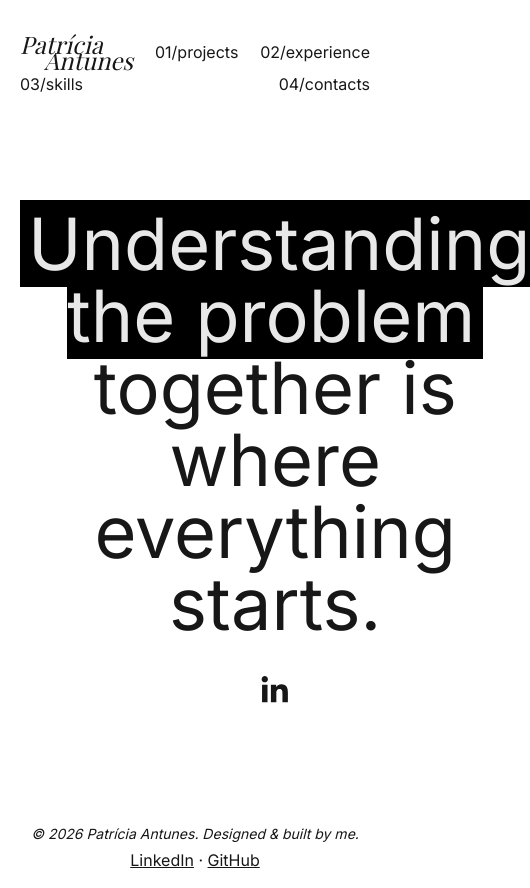
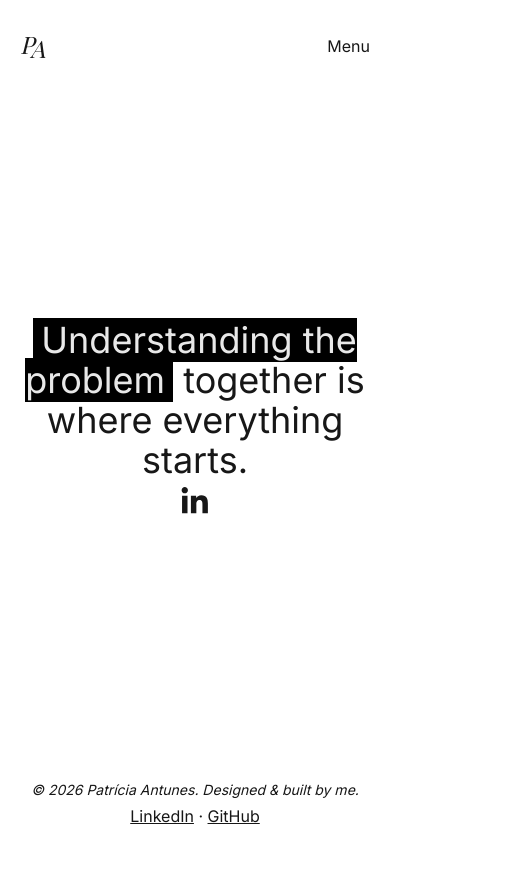
Before and after one commit to patriciafantunes/patriciaantunes-cv, a Next.js app: page /contacts in a window 390 px wide. Shown: the whole page, 530 px wide, since content can reach past the window. After the commit the page ends 844 px from the top, so only its background shows below. Built offline with nearby package versions, Linux system fonts and the light colour scheme; a web font is replaced by a local one.

Commit message:
Ajustes mobile e cores

```diff
--- a/src/app/contacts/page.tsx
+++ b/src/app/contacts/page.tsx
@@ -5,10 +5,10 @@ export default function Skills() {
   return (
     <>
       <div className="h-[520]  max-w-3xl  m-auto py-20 flex flex-col justify-center items-center">
-        <p className="text-7xl text-center">
+        <p className="text-4xl md:text-7xl text-center">
           <span className="bg-white dark:text-black px-2 mix-blend-difference">Understanding the problem</span> together is where everything starts.
           <br/>
-          <a className="mt-5 text-3xl" target="_blank" href="https://www.linkedin.com/in/patr%C3%ADcia-antunes-b1906a114/"><FontAwesomeIcon icon={faLinkedinIn} /></a>
+          <a className="mt-5 text-3xl" target="_blank" href="https://www.linkedin.com/in/patriciafantunes/"><FontAwesomeIcon icon={faLinkedinIn} /></a>
         </p>
       </div>
     </>
--- a/src/app/experience/page.tsx
+++ b/src/app/experience/page.tsx
@@ -6,7 +6,7 @@ export default async function Page() {
   return (
     <>
       <div className="h-[520] max-w-3xl  m-auto py-20 flex flex-col justify-center items-center">
-        <p className="text-7xl text-center">
+        <p className="text-4xl md:text-7xl text-center">
           A look at the places and projects that shaped how I{' '}
           <span className="bg-white dark:text-black px-2 mix-blend-difference">
             build, think, and create
--- a/src/app/layout.tsx
+++ b/src/app/layout.tsx
@@ -2,6 +2,8 @@ import type { Metadata } from "next";
 import { Inter, Playfair_Display } from "next/font/google";
 import "./globals.css";
 import Link from "next/link";
+import { MobileMenu } from "@/components/MobileMenu";
+
 
 import { config } from '@fortawesome/fontawesome-svg-core'
 import '@fortawesome/fontawesome-svg-core/styles.css'
@@ -65,6 +67,8 @@ export default function RootLayout({
 
   const currentYear = new Date().getFullYear();
 
+
+
   return (
     <html lang="en">
       <body
@@ -72,13 +76,15 @@ export default function RootLayout({
       >
         <div className="flex min-h-screen items-center justify-center font-sans dark:bg-black">
           <main className="flex min-h-screen w-full max-w-5xl flex-col px-5 md:px-16 bg-white dark:bg-black sm:items-start">
-            <nav className="w-full flex justify-between items-center flex-wrap py-8">
-              <Link href="/"><h1 className="font-title italic text-2xl md:text-4xl leading-none">Patrícia <span className="block ml-6 -mt-2">Antunes</span></h1></Link>
+            <nav className="hidden w-full md:flex justify-between items-center flex-wrap py-8">
+              <Link href="/"><h1 className="hidden md:inline font-title italic text-2xl md:text-4xl leading-none">Patrícia <span className="block ml-6 -mt-2">Antunes</span></h1></Link>
               <Link href="/projects">01/projects</Link>
               <Link href="/experience">02/experience</Link>
               <Link href="/skills">03/skills</Link>
               <Link href="/contacts">04/contacts</Link>
+
             </nav>
+            <MobileMenu />
             {children}
             <footer className="pt-8 pb-4 text-center w-full">
               <p className="italic mb-1 text-sm">© {currentYear} Patrícia Antunes. Designed & built by me.</p>
--- a/src/app/page.tsx
+++ b/src/app/page.tsx
@@ -10,19 +10,19 @@ export default function Home() {
   return (
     <div className="relative h-[calc(100vh-225px)] flex justify-center w-full">
 
-        <div className="absolute bg-white h-full max-w-3xl m-auto py-6 flex flex-col justify-center items-center opacity-0 animate-slide-fade">
-          <p className="text-3xl md:text-7xl text-center">Brings a thoughtful <span className="bg-white px-2 mix-blend-difference">balance of creativity</span> and practical <span className="bg-white px-2 mix-blend-difference">technical problem-solving</span> to every project.</p>
+        <div className="absolute h-full max-w-3xl m-auto py-6 flex flex-col justify-center items-center opacity-0 animate-slide-fade">
+          <p className="text-3xl md:text-7xl text-center">Brings a thoughtful <span className="bg-white dark:text-black px-2 mix-blend-difference">balance of creativity</span> and practical <span className="bg-white dark:text-black px-2 mix-blend-difference">technical problem-solving</span> to every project.</p>
           <p className="italic text-right font-light  pt-4">&mdash; ChatGPT</p>
         </div>
 
-        <div className="absolute bg-white h-full max-w-3xl m-auto py-6 flex flex-col justify-center items-center opacity-0 animate-slide-fade-delay">
-          <p className="text-3xl md:text-7xl text-center"><span className="bg-white px-2 mix-blend-difference">Highly focused</span>, with a <span className="bg-white px-2 mix-blend-difference">structured view</span> of her role — and how it affects everyone else.</p>
+        <div className="absolute h-full max-w-3xl m-auto py-6 flex flex-col justify-center items-center opacity-0 animate-slide-fade-delay">
+          <p className="text-3xl md:text-7xl text-center"><span className="bg-white dark:text-black px-2 mix-blend-difference">Highly focused</span>, with a <span className="bg-white dark:text-black px-2 mix-blend-difference">structured view</span> of her role — and how it affects everyone else.</p>
           <p className="italic text-center font-light  pt-4 text-xs">The real text: Super focada, tem uma visão estruturada das suas funções e no que isso implica a restante equipa</p>
           <p className="italic text-right font-light  pt-4">&mdash; Client, during a project at Agap2IT</p>
         </div>
 
-        <div className="absolute bg-white h-full max-w-4xl m-auto py-6 flex flex-col justify-center items-center opacity-0 animate-slide-fade-delay1">
-          <p className="text-3xl md:text-7xl text-center">Our projects consistently benefited from her input, making <span className="bg-white px-2 mix-blend-difference">collaborative work richer</span> and more effective.</p>
+        <div className="absolute h-full max-w-4xl m-auto py-6 flex flex-col justify-center items-center opacity-0 animate-slide-fade-delay1">
+          <p className="text-3xl md:text-7xl text-center">Our projects consistently benefited from her input, making <span className="bg-white dark:text-black px-2 mix-blend-difference">collaborative work richer</span> and more effective.</p>
 
           <p className="italic text-right font-light  pt-4">&mdash; Verónica Sousa, Product Designer</p>
         </div>
--- a/src/app/projects/page.tsx
+++ b/src/app/projects/page.tsx
@@ -9,7 +9,7 @@ export default async function projectsList() {
 			<div className="h-[520] max-w-3xl  m-auto py-20 flex flex-col justify-center items-center">
 				<p className="text-4xl md:text-7xl text-center">
 					A selection of projects where{' '}
-					<span className="bg-white px-2 mix-blend-difference">
+					<span className="bg-white dark:text-black px-2 mix-blend-difference">
 					ideas, constraints, and execution
 					</span> come together.
 				</p>
--- a/src/app/skills/page.tsx
+++ b/src/app/skills/page.tsx
@@ -5,7 +5,7 @@ export default function Skills() {
   return (
     <>
       <div className="h-[520]  max-w-3xl m-auto py-20 flex flex-col justify-center items-center">
-        <p className="text-7xl text-center">
+        <p className="text-4xl md:text-7xl text-center">
           Strong <span className="bg-white dark:text-black px-2 mix-blend-difference">foundations</span>, continuous <span className="bg-white dark:text-black px-2 mix-blend-difference">learning</span>, driven by real-world <span className="bg-white dark:text-black px-2 mix-blend-difference">challenges</span>.
         </p>
       </div>
--- /dev/null
+++ b/src/components/MobileMenu.tsx
@@ -0,0 +1,31 @@
+// Mobile Menu
+'use client';
+import {useState} from "react";
+import Link from "next/link";
+
+
+export function MobileMenu() {
+
+  const [menuOpen, setMenuOpen] = useState(false);
+  function toggle(){
+    setMenuOpen(!menuOpen);
+  }
+
+	return (
+		<>
+			<nav className="w-full flex md:hidden justify-between items-center flex-wrap py-8">
+	          <Link href="/"><h1 className="font-title italic text-2xl md:text-4xl leading-none">P <span className="block ml-2.5 -mt-5">A</span></h1></Link>
+	          <span className="cursor-pointer" onClick={toggle}>Menu</span>
+	        </nav>
+			{menuOpen && (
+            <div className="absolute w-full z-100 top-20 left-0 bg-white dark:bg-black flex flex-col items-center justify-center h-[-webkit-fill-available] h-[stretch] py-4 px-2 gap-5">
+              <Link onClick={toggle} href="/projects">01/projects</Link>
+              <Link onClick={toggle} href="/experience">02/experience</Link>
+              <Link onClick={toggle} href="/skills">03/skills</Link>
+              <Link onClick={toggle} href="/contacts">04/contacts</Link>
+            </div>
+            )}
+		</>
+
+	)
+}
--- a/src/components/ProjectConclusion.tsx
+++ b/src/components/ProjectConclusion.tsx
@@ -1,6 +1,6 @@
 export interface ProjectConclusionProps {
 	text: string;
-	link: {
+	link?: {
 		href: string;
 		caption: string;
 	}
@@ -12,6 +12,7 @@ export function ProjectConclusion({text, link}: ProjectConclusionProps) {
 			<hr className="my-20" />
 			<div className="ml-14 text-center">
 				<p className="text-2xl mb-3">{text}</p>
+				{link &&
 					<a
 					    href={link.href}
 					    target="_blank"
@@ -19,6 +20,8 @@ export function ProjectConclusion({text, link}: ProjectConclusionProps) {
 					  >
 					    {link.caption}
 					  </a>
+				}
+
 			</div>
 		</>
 	)
```
Also changed, not shown: public/clear/modular-blocks-overview.png (added). Lines whose indentation alone changed are shown as unchanged.
